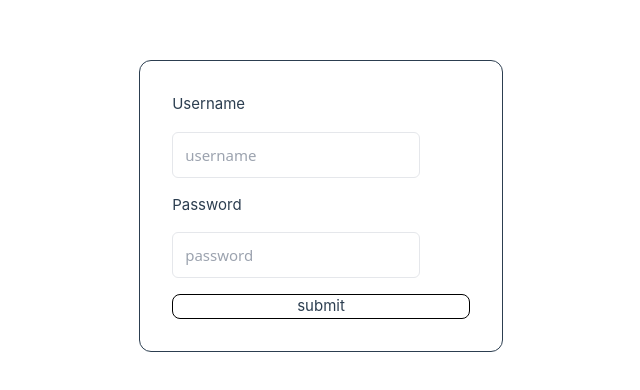
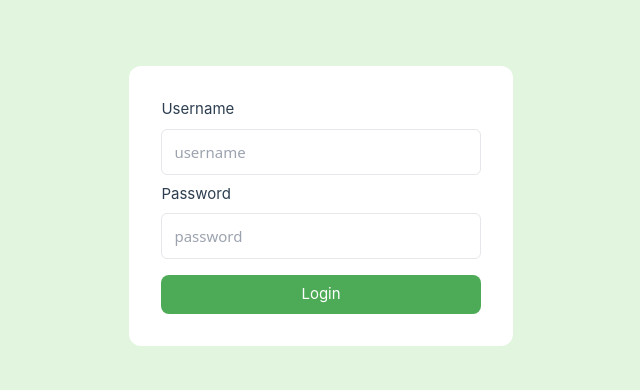
Before and after one commit to kttkkkng/store-frontend, a Vue app: page /login in a window 1280 px wide. Shown: the part 194-584 px from the top of the page, without its empty margins (319-959 px from the left). Built offline with nearby package versions, Linux system fonts and the light colour scheme.

Commit message:
login-ui

```diff
--- a/src/views/LoginView.vue
+++ b/src/views/LoginView.vue
@@ -1,17 +1,18 @@
 <template>
-  <div class="flex flex-col items-center justify-center h-screen">
-    <form @submit.prevent="Login" class="login-panel space-y-4">
+  <div class="flex flex-col items-center justify-center h-screen bg-main-background">
+    <form @submit.prevent="Login" class="login-panel space-y-2">
       <p>Username</p>
-      <InputText v-model="username" placeholder="username" />
+      <InputText class="w-full" v-model="username" placeholder="username" />
       <p>Password</p>
-      <InputText v-model="password" placeholder="password" type="password" />
-      <button type="submit" class="w-full border border-black rounded-lg">submit</button>
+      <InputText class="w-full" v-model="password" placeholder="password" type="password" />
+      <FillButton type="submit" class="w-full !mt-4">Login</FillButton>
     </form>
   </div>
 </template>
 
 <script setup>
 import { backend } from '@/api/backend.js';
+import FillButton from '@/components/Button/FillButton.vue';
 import { useUserStore } from '@/stores/UserStore.js';
 import { ref } from 'vue';
 import { useRouter } from 'vue-router';
@@ -39,7 +40,7 @@ async function Login () {
 <style scoped>
 .login-panel {
   padding: 2rem;
-  border: 1px solid var(--color-text);
   border-radius: 12px;
+  background-color: white;
 }
 </style>
--- a/tailwind.config.js
+++ b/tailwind.config.js
@@ -7,10 +7,17 @@ export default {
         'surface-0': 'white',
         'main': {
           'primary': '#4daa57',
-          'secondary': '#6ee08c',
+          'secondary': '#43bf64',
+          'tertiary': '#60c67b',
+          'quaternary': '#97d4a7',
+          'background': '#e2f5df'
         },
         'green': {
           'primary': '#4daa57',
+        },
+        'yellow': {
+          'primary': '#ffe91f',
+          'background': '#fffed4',
         },
         'gray': {
           'secondary': '#DDDDDD',
```
